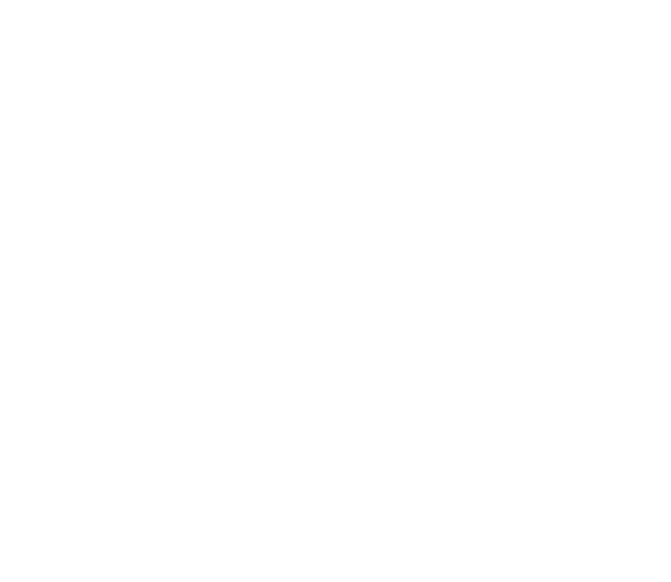
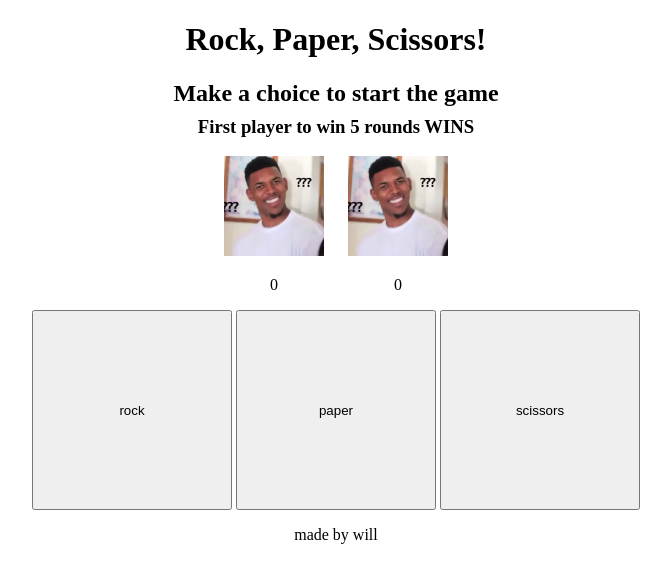
Before and after one commit to wwartick/rock-paper-scissors, a plain HTML site: page index.html in a window 1280 px wide. Shown: the whole page, without its empty margins (304-975 px from the left). Drawn offline with Linux system fonts and the light colour scheme.

Commit message:
HTML framework

```diff
--- a/index.html
+++ b/index.html
@@ -8,15 +8,39 @@
     <title>Rock, Paper, Scissors</title>
 </head>
 <body>
-
-<!-- header with title "Rock Paper Scissors"
-     instructions + win conditions
-     round results above selection images
-     image displaying user selection + image displaying CPU selection
-     current score below selection images
-     buttons for user to choose rock, paper or scissors
-     footer
--->
-
+    <!-- header with title "Rock Paper Scissors"-->
+    <div class="header">
+        <h1>Rock, Paper, Scissors!</h1>
+    </div>
+    <!--instructions + win conditions
+     round results above selection images (change instructions + win conditions with js) -->
+    <div class="main">
+        <div class="textBox">
+            <h2 id="h2">Make a choice to start the game</h2>
+            <h3 id="h3">First player to win 5 rounds WINS</h3>
+        </div>
+     <!-- image displaying user selection + image displaying CPU selection
+        current score below selection images-->
+        <div class="selectedBox">
+            <div class="userBox">
+                <img src="./img/what.jpg" id="userChoice">
+                <p id="userScore">0</p>
+           </div>
+           <div class="computerBox">
+                <img src="./img/what.jpg" id="computerChoice">
+                <p id="computerScore">0</p>
+           </div>
+        </div>
+  <!-- buttons for user to choose rock, paper or scissors -->
+        <div class="choiceButtons">
+            <button id="rock">rock</button>
+            <button id="paper">paper</button>
+            <button id="scissors">scissors</button>
+        </div>
+    </div>
+    <!-- footer -->
+    <div class="footer">
+        <p>made by will</p>
+    </div>
 </body>
 </html>
--- a/script.js
+++ b/script.js
@@ -1,7 +1,7 @@
 /* functions from ODIN - getComputerChoice
 playRound function with 2 parameters - playerSelection and computerSelection
  ^^ should return a STRING that declares the winner in "You Lose! Paper beats Rock." format
-game() function that contains the playRound function - meat and potatoes of the script.
+game() function that contains the playRound function
 
 needs to read button selection from user - when button is pressed, also randomizes CPU selection
 change images of user selection to what user selected - do the same for CPU
--- a/style.css
+++ b/style.css
@@ -0,0 +1,22 @@
+body{
+    text-align: center;
+}
+
+img{
+    height: 100px;
+    width: 100px;
+}
+
+button{
+    height:200px;
+    width: 200px;
+}
+
+h2{
+   margin-bottom: -10px;
+}
+.selectedBox{
+    display:flex;
+    justify-content: center;
+    gap: 24px;
+}
```
Also changed, not shown: img/what.jpg (added).
